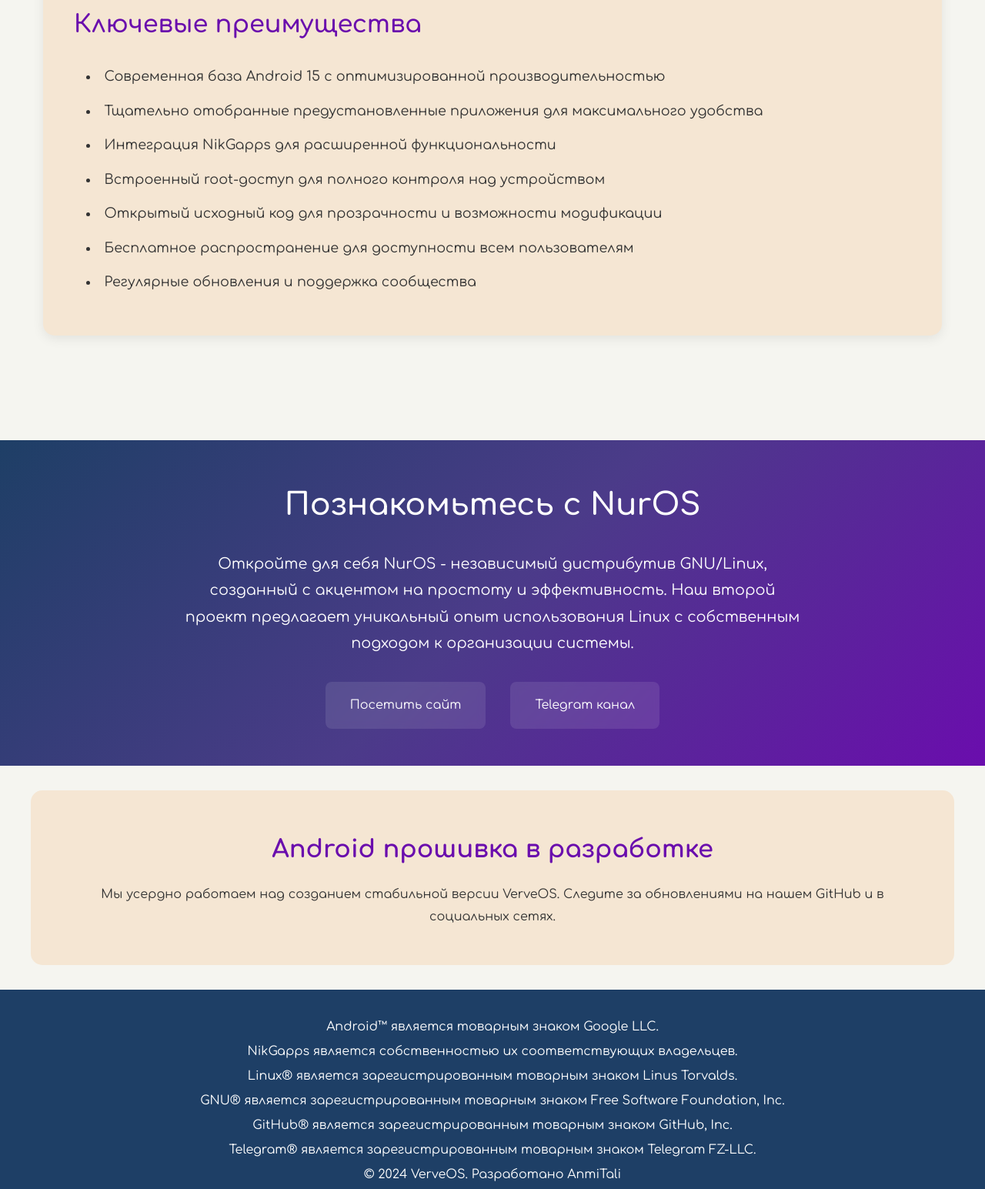
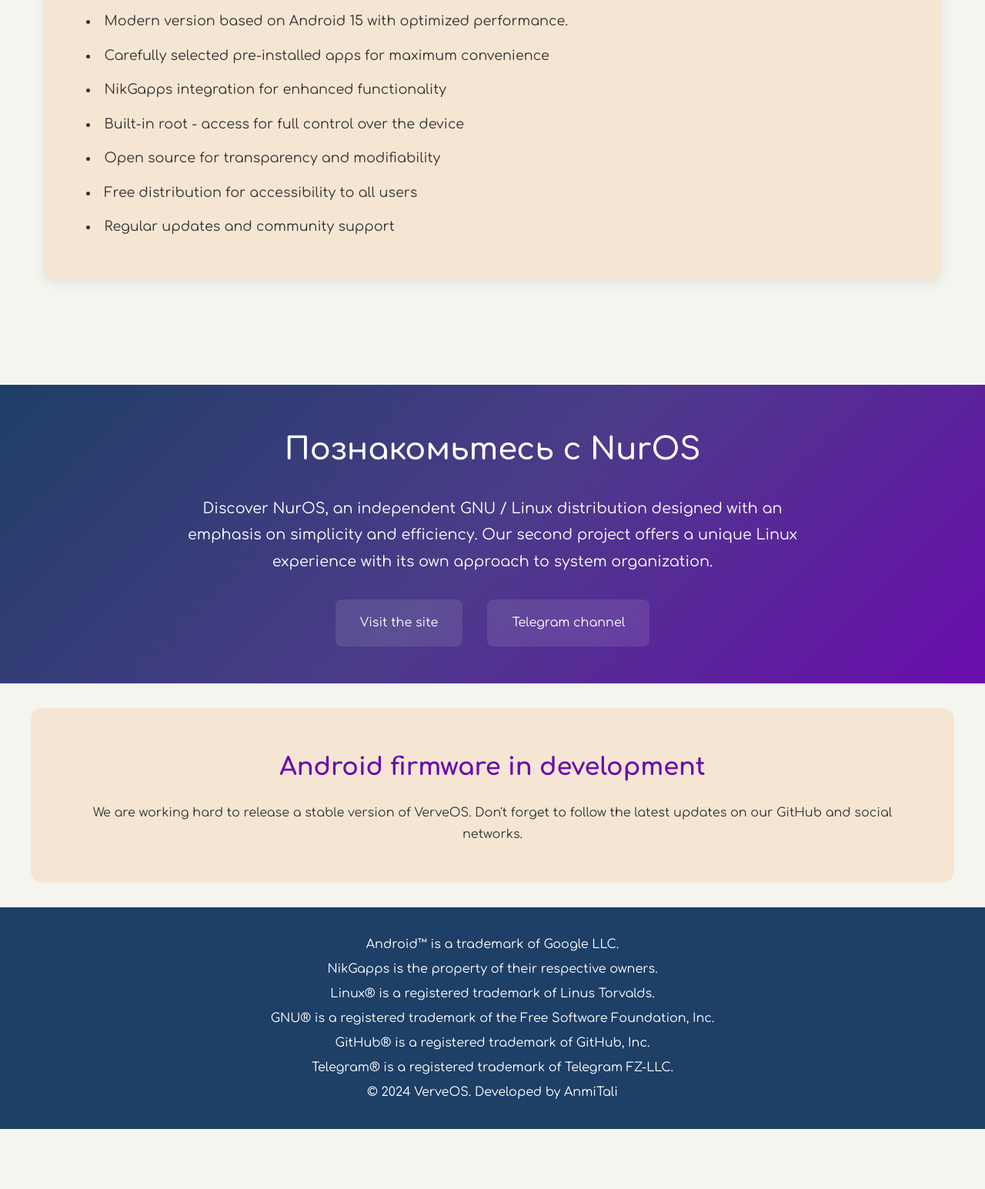
Before and after one commit to VerveOS/verveos.anmitali.kz, a plain HTML site: page index.html in a window 1280 px wide. Shown: the part 1054-2599 px from the top of the page at 77% size. After the commit the page ends 2521 px from the top, so only its background shows below. Drawn offline with Linux system fonts and the light colour scheme.

Commit message:
English translation
English translation from Russian

```diff
--- a/index.html
+++ b/index.html
@@ -7,10 +7,10 @@
     <link href="https://fonts.googleapis.com/css2?family=Comfortaa:wght@300;400;500;600;700&display=swap" rel="stylesheet">
     <style>
         :root {
-            --primary: #6A0DAD;    /* Более мягкий фиолетовый */
-            --secondary: #1E3F66;   /* Приглушенный тёмно-синий */
-            --background: #F5F5F0;  /* Светлый серо-бежевый */
-            --accent: #F5E6D3;      /* Нежный бежевый */
+            --primary: #6A0DAD;
+            --secondary: #1E3F66;
+            --background: #F5F5F0;
+            --accent: #F5E6D3;
             --text: #333333;
             --gradient-start: #6A0DAD;
             --gradient-middle: #4B3B89;
@@ -320,9 +320,9 @@
         <div class="nav-content">
             <a href="#" class="logo">VerveOS</a>
             <div class="nav-links">
-                <a href="#" style="--i:1">Главная</a>
-                <a href="#features" style="--i:2">Особенности</a>
-                <a href="#download" style="--i:3">Скачать</a>
+                <a href="#" style="--i:1">Main page</a>
+                <a href="#features" style="--i:2">Features</a>
+                <a href="#download" style="--i:3">Download</a>
                 <a href="https://github.com/verveos" style="--i:4">GitHub</a>
             </div>
             <div class="burger">
@@ -335,56 +335,56 @@
 
     <section class="hero">
         <h1>VerveOS</h1>
-        <p>Инновационная мобильная операционная система на базе Android 15, созданная для тех, кто ценит свободу и функциональность</p>
-        <a href="https://github.com/verveos" class="github-button">Открыть GitHub</a>
+        <p>This innovative mobile operating system is based on Android 15 for those who value the freedom and functionality of the app.</p>
+        <a href="https://github.com/verveos" class="github-button">Open GitHub</a>
     </section>
 
     <section class="features" id="features">
         <div class="feature-card">
-            <h2>О проекте</h2>
-            <p>VerveOS представляет собой передовую мобильную операционную систему, разработанную на основе Android 15. Мы создали систему, которая объединяет в себе лучшие практики мобильной разработки и инновационные решения. Наша ОС предлагает расширенные возможности настройки и оптимизации, обеспечивая максимальную производительность и удобство использования.</p>
+            <h2>About the project</h2>
+            <p>VerveOS is an advanced mobile operating system developed on the basis of Android 15. We have created a system that combines the best practices of mobile development and innovative solutions. Our OS offers advanced customization and optimization capabilities, ensuring maximum performance and usability.</p>
         </div>
 
         <div class="feature-card">
             <h2>Ключевые преимущества</h2>
             <ul>
-                <li>Современная база Android 15 с оптимизированной производительностью</li>
-                <li>Тщательно отобранные предустановленные приложения для максимального удобства</li>
-                <li>Интеграция NikGapps для расширенной функциональности</li>
-                <li>Встроенный root-доступ для полного контроля над устройством</li>
-                <li>Открытый исходный код для прозрачности и возможности модификации</li>
-                <li>Бесплатное распространение для доступности всем пользователям</li>
-                <li>Регулярные обновления и поддержка сообщества</li>
+                <li>Modern version based on Android 15 with optimized performance.</li>
+                <li>Carefully selected pre-installed apps for maximum convenience</li>
+                <li>NikGapps integration for enhanced functionality</li>
+                <li>Built-in root - access for full control over the device</li>
+                <li>Open source for transparency and modifiability</li>
+                <li>Free distribution for accessibility to all users</li>
+                <li>Regular updates and community support</li>
             </ul>
         </div>
     </section>
 
     <section class="nuros-promo">
         <h2>Познакомьтесь с NurOS</h2>
-        <p>Откройте для себя NurOS - независимый дистрибутив GNU/Linux, созданный с акцентом на простоту и эффективность. Наш второй проект предлагает уникальный опыт использования Linux с собственным подходом к организации системы.</p>
+        <p>Discover NurOS, an independent GNU / Linux distribution designed with an emphasis on simplicity and efficiency. Our second project offers a unique Linux experience with its own approach to system organization.</p>
         <div class="nuros-links">
-            <a href="https://nuros.anmitali.kz" class="nuros-button">Посетить сайт</a>
-            <a href="https://t.me/nuros_tg" class="nuros-button">Telegram канал</a>
+            <a href="https://nuros.anmitali.kz" class="nuros-button">Visit the site</a>
+            <a href="https://t.me/nuros_tg" class="nuros-button">Telegram channel</a>
         </div>
     </section>
 
     <div class="development-notice" id="download">
-        <h2>Android прошивка в разработке</h2>
-        <p>Мы усердно работаем над созданием стабильной версии VerveOS. Следите за обновлениями на нашем GitHub и в социальных сетях.</p>
+        <h2>Android firmware in development</h2>
+        <p>We are working hard to release a stable version of VerveOS. Don't forget to follow the latest updates on our GitHub and social networks.</p>
     </div>
 
     <footer class="copyright">
-        <p>Android™ является товарным знаком Google LLC.</p>
-        <p>NikGapps является собственностью их соответствующих владельцев.</p>
-        <p>Linux® является зарегистрированным товарным знаком Linus Torvalds.</p>
-        <p>GNU® является зарегистрированным товарным знаком Free Software Foundation, Inc.</p>
-        <p>GitHub® является зарегистрированным товарным знаком GitHub, Inc.</p>
-        <p>Telegram® является зарегистрированным товарным знаком Telegram FZ-LLC.</p>
-        <p>© 2024 VerveOS. Разработано AnmiTali</p>
+        <p>Android™ is a trademark of Google LLC.</p>
+        <p>NikGapps is the property of their respective owners.</p>
+        <p>Linux® is a registered trademark of Linus Torvalds.</p>
+        <p>GNU® is a registered trademark of the Free Software Foundation, Inc.</p>
+        <p>GitHub® is a registered trademark of GitHub, Inc.</p>
+        <p>Telegram® is a registered trademark of Telegram FZ-LLC.</p>
+        <p>© 2024 VerveOS. Developed by AnmiTali</p>
     </footer>
 
     <script>
-        // Анимация появления элементов при скролле
+        // Animation of the appearance of elements when scrolling
         function handleScroll() {
             const elements = document.querySelectorAll('.feature-card');
             elements.forEach(element => {
```
